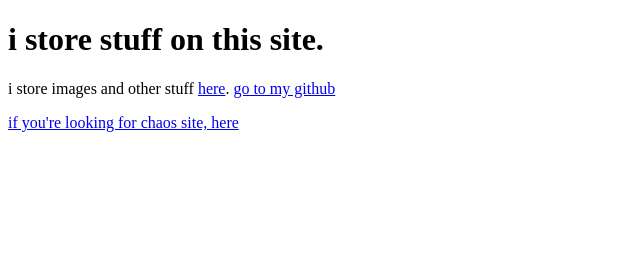
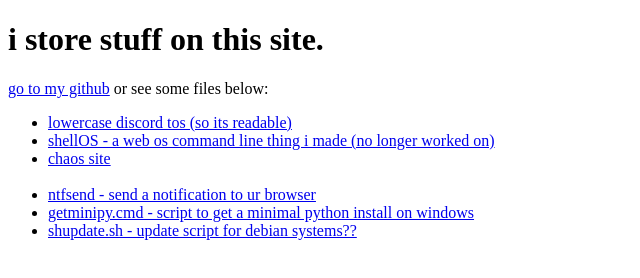
Before and after one commit to woofledev/woofledev.github.io, a plain HTML site: page index.html in a window 1280 px wide. Shown: the whole page, without its empty margins (0-640 px from the left). Drawn offline with Linux system fonts and the light colour scheme.

Commit message:
add and update stuff

```diff
--- a/index.html
+++ b/index.html
@@ -8,7 +8,15 @@
 </head>
 <body>
     <h1>i store stuff on this site.</h1>
-    <p>i store images and other stuff <a href="https://github.com/woofledev/woofledev.github.io/tree/main/file">here</a>. <a href="https://github.com/woofledev">go to my github</a></p>
-    <a href="/file/chaos_site/">if you're looking for chaos site, here</a>
+    <p><a href="https://github.com/woofledev">go to my github</a> or see some files below:</p>
+    <ul>
+        <li><a href="/file/lowercase_discord_tos.txt">lowercase discord tos (so its readable)</a></li>
+        <li><a href="/file/shellos.html">shellOS - a web os command line thing i made (no longer worked on)</a></li>
+        <li><a href="/file/chaos_site/">chaos site</a></li>
+        <br>
+        <li><a href="/file/ntfsend.html">ntfsend - send a notification to ur browser</a></li>
+        <li><a href="/file/getminipy.cmd">getminipy.cmd - script to get a minimal python install on windows</a></li>
+        <li><a href="/file/shupdate.sh">shupdate.sh - update script for debian systems??</a></li>
+    </ul>
 </body>
 </html>
```
Also changed, not shown: file/ntfsend.html (+1 -1 lines), file/shellos.html (added, +11 -0 lines), file/lowercase_discord_tos.txt, 1 other file.
